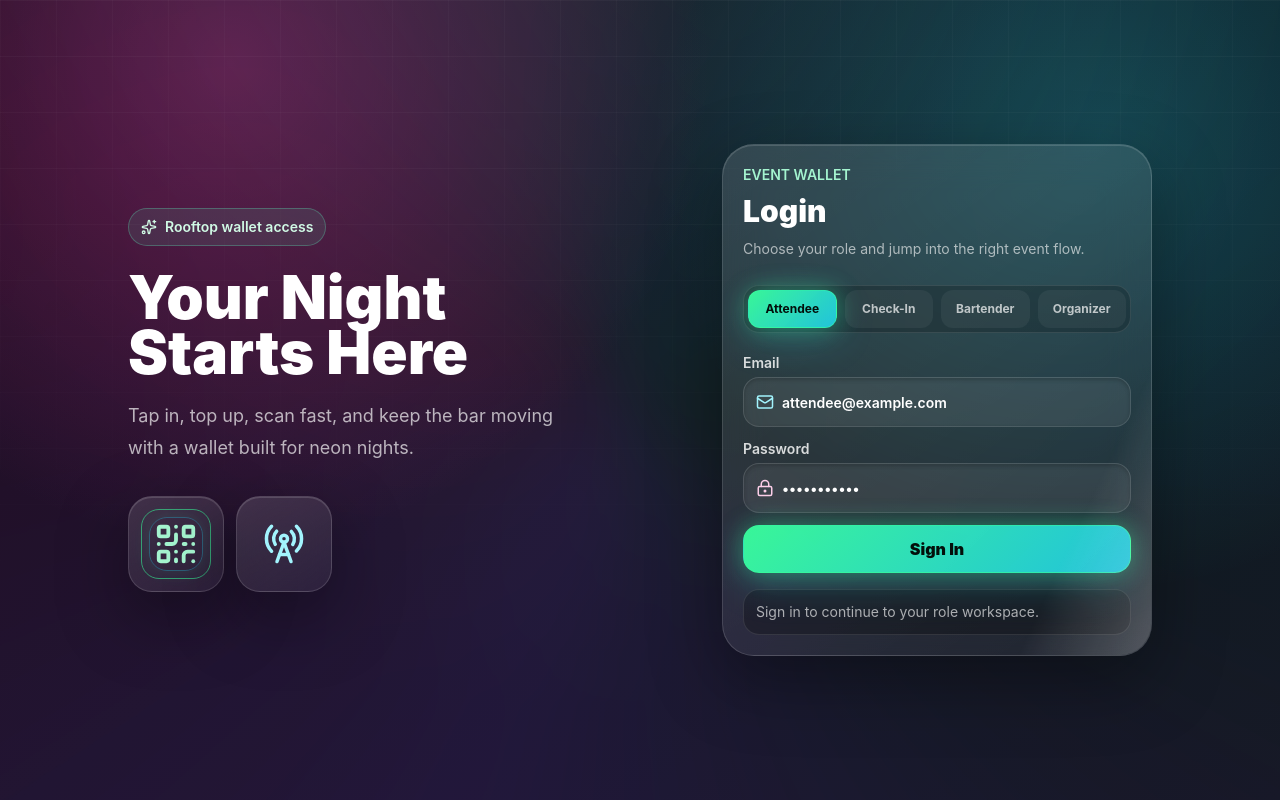
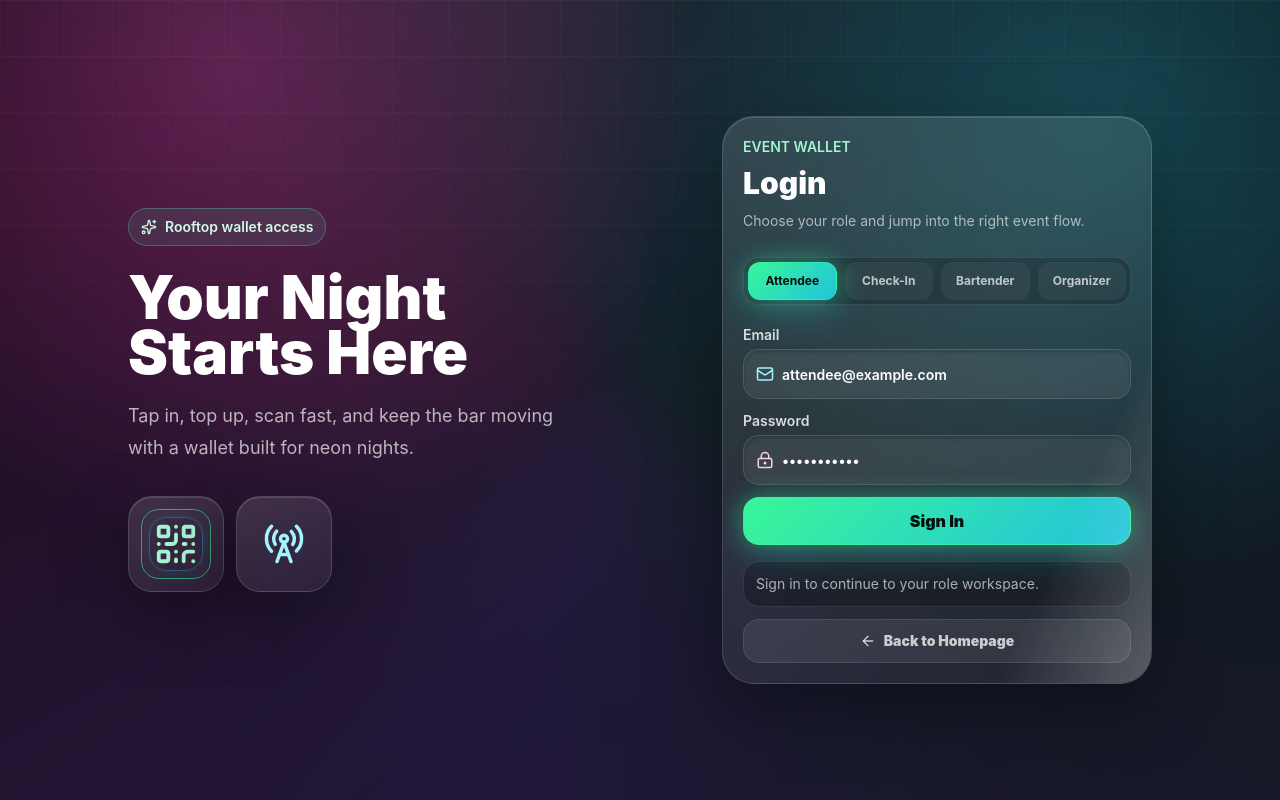
Before and after one commit to erezhanael/event-wallet-poc, a Next.js app: page /login in a window 1280 px wide. Built offline with nearby package versions, Linux system fonts and the light colour scheme.

Commit message:
Add login homepage link

```diff
--- a/src/components/login-form.tsx
+++ b/src/components/login-form.tsx
@@ -1,7 +1,8 @@
 "use client";
 
+import Link from "next/link";
 import { useState } from "react";
-import { LockKeyhole, Mail, QrCode, RadioTower, Sparkles } from "lucide-react";
+import { ArrowLeft, LockKeyhole, Mail, QrCode, RadioTower, Sparkles } from "lucide-react";
 import { motion } from "framer-motion";
 import { useRouter, useSearchParams } from "next/navigation";
 import { createBrowserSupabaseClient, hasSupabaseEnv } from "@/lib/supabase";
@@ -142,6 +143,13 @@ export function LoginForm() {
         </button>
       </div>
       <p className="mt-4 rounded-2xl border border-white/10 bg-black/25 p-3 text-sm text-white/[0.64]">{message}</p>
+      <Link
+        href="/"
+        className="mt-3 flex h-11 items-center justify-center gap-2 rounded-2xl border border-white/10 bg-white/[0.08] px-4 text-sm font-black text-white/75 transition hover:bg-white/[0.12] hover:text-white"
+      >
+        <ArrowLeft size={16} />
+        Back to Homepage
+      </Link>
       </motion.div>
     </section>
   );
```
